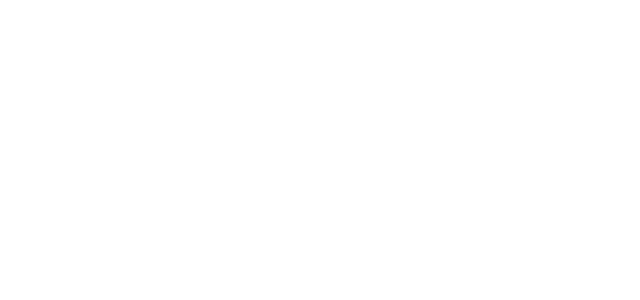
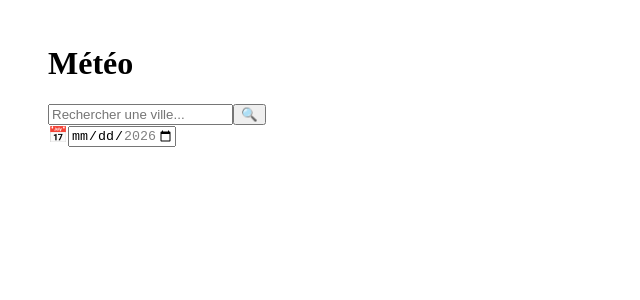
Before and after one commit to raniazerr/Meteo_Angular, an Angular app: page /home in a window 1280 px wide. Before the commit this address led to /. Shown: the top 300 px of the page, without its empty margins (0-640 px from the left). Built offline with nearby package versions, Linux system fonts and the light colour scheme.

Commit message:
✨ Initialisation de la page home

```diff
--- a/src/app/app.routes.ts
+++ b/src/app/app.routes.ts
@@ -1,3 +1,7 @@
 import { Routes } from '@angular/router';
+import { Home } from './pages/home/home';
 
-export const routes: Routes = [];
+export const routes: Routes = [
+  { path: 'home', component: Home },
+  { path: '', redirectTo: 'home', pathMatch: 'full' },
+];
--- /dev/null
+++ b/src/app/pages/home/home.css
@@ -0,0 +1,11 @@
+.home-container {
+    padding: 16px 40px;
+    max-width: 1200px;
+    margin: 0 auto;
+}
+
+@media (max-width: 768px) {
+    .home-container {
+        padding: 16px;
+    }
+}
--- /dev/null
+++ b/src/app/pages/home/home.html
@@ -0,0 +1,4 @@
+<div class="home-container">
+  <h1>Météo </h1>
+  <app-search-bar></app-search-bar>
+</div>
--- /dev/null
+++ b/src/app/pages/home/home.ts
@@ -0,0 +1,10 @@
+import { Component } from '@angular/core';
+import { SearchBar } from '../../components/search-bar/search-bar';
+
+@Component({
+  selector: 'app-home',
+  imports: [SearchBar],
+  templateUrl: './home.html',
+  styleUrl: './home.css'
+})
+export class Home {}
```
Also changed, not shown: 1 other file (tests, documents, lock files or other folders).
